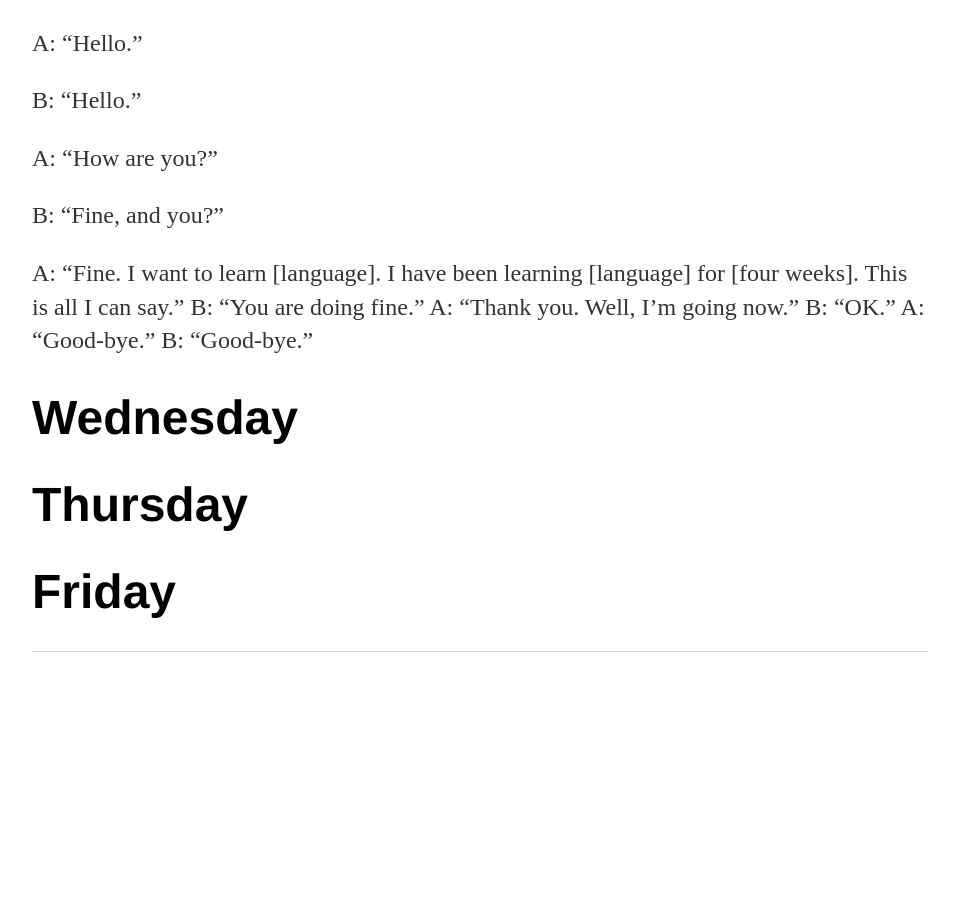
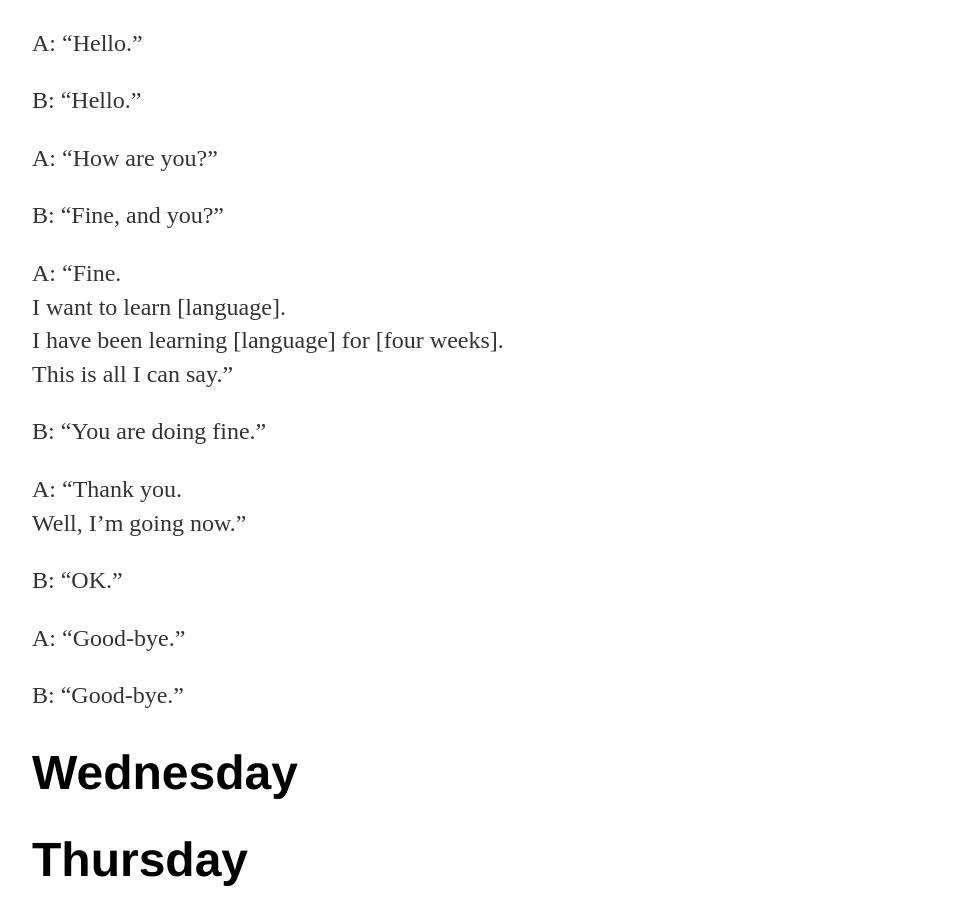
Before and after one commit to nczempin/ll, a Jekyll site: the page built from lamp-learner.md, in a window 1280 px wide and 900 px high, scrolled down 1550 px. Shown: the whole window, without its empty margins (160-1119 px from the left). Built offline with Jekyll 4.4.1, drawn with Linux system fonts in a browser that asks for light colours; before the commit the page ends 2262 px from its top, so only the background shows below that.

```diff
--- a/lamp-learner.md
+++ b/lamp-learner.md
@@ -48,16 +48,21 @@ The text for today is more like this:
 
  B: "Fine, and you?"
 
- A: "Fine.
-    I want to learn [language].
-    I have been learning [language] for [four weeks].
-    This is all I can say."
+ A: "Fine.<br/>
+    I want to learn [language].<br/>
+    I have been learning [language] for [four weeks].<br/>
+    This is all I can say."<br/>
+
  B: "You are doing fine."
-A: "Thank you.
+
+A: "Thank you.<br/>
     Well, I'm going now."
+
  B: "OK."
+
 A: "Good-bye."
- B: "Good-bye."
+
+B: "Good-bye."
 # Wednesday
 # Thursday
 # Friday
```
